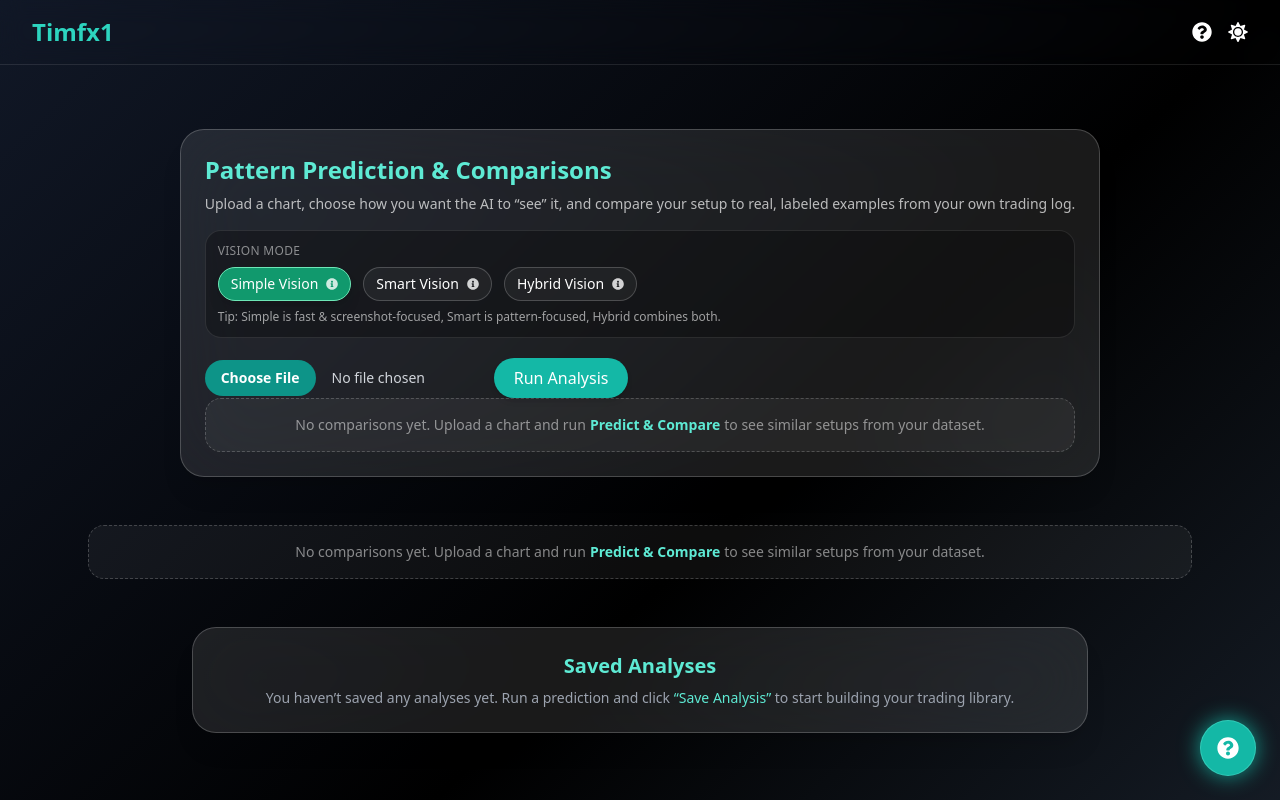
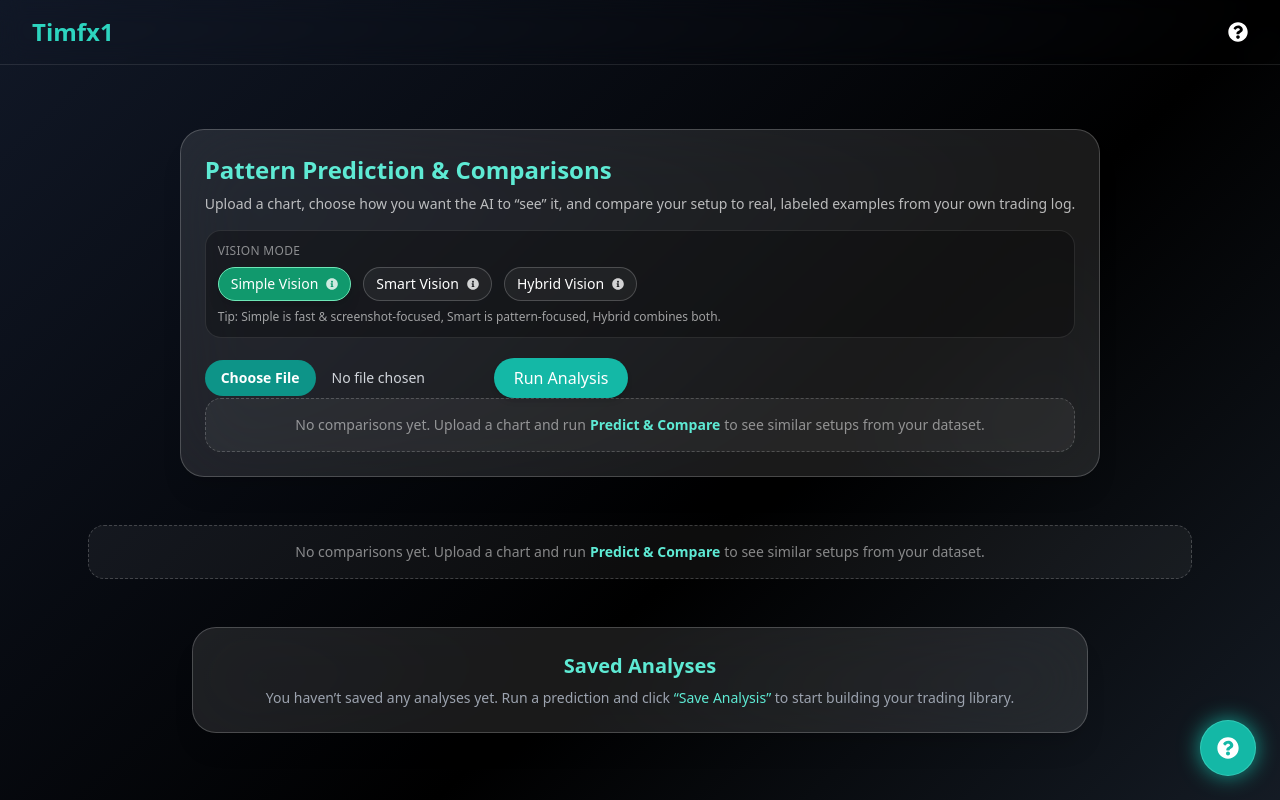
Before and after one commit to Timfx1/AI-trading-vision, a React (Create React App) app in the folder frontend/: page / in a window 1280 px wide. Shown: the top 800 px of the page. Built offline with nearby package versions, Linux system fonts and the light colour scheme.

Commit message:
No light mode

```diff
--- a/frontend/src/App.js
+++ b/frontend/src/App.js
@@ -1,12 +1,13 @@
 import React, { useState, useEffect } from "react";
 import PredictPanel from "./components/PredictPanel";
 import ComparisonsPanel from "./components/ComparisonPanel";
-import { FaMoon, FaSun, FaQuestionCircle } from "react-icons/fa";
+import {  FaQuestionCircle } from "react-icons/fa";
 import HistoryPanel from "./components/HistoryPanel";
 import HelpWidget from "./components/HelpWidget";
 
 export default function App() {
-  const [darkMode, setDarkMode] = useState(true);
+  const [darkMode] = useState(true);
+
   const [showHelp, setShowHelp] = useState(false);
 
   useEffect(() => {
@@ -15,11 +16,8 @@ export default function App() {
 
   return (
     <div
-      className={`min-h-screen flex flex-col justify-between items-center transition-all duration-500 ${
-        darkMode
-          ? "bg-gradient-to-br from-gray-900 via-black to-gray-800 text-white"
-          : "bg-gradient-to-br from-white via-gray-100 to-gray-300 text-gray-900"
-      }`}
+     className="min-h-screen flex flex-col justify-between items-center bg-gradient-to-br from-gray-900 via-black to-gray-800 text-white"
+
     >
       {/* Header */}
       <header className="w-full flex justify-between items-center px-8 py-4 border-b border-white/10 backdrop-blur-md">
@@ -31,12 +29,7 @@ export default function App() {
           >
             <FaQuestionCircle />
           </button>
-          <button
-            onClick={() => setDarkMode(!darkMode)}
-            className="text-xl hover:text-teal-300 transition"
-          >
-            {darkMode ? <FaSun /> : <FaMoon />}
-          </button>
+
         </div>
       </header>
 
```
